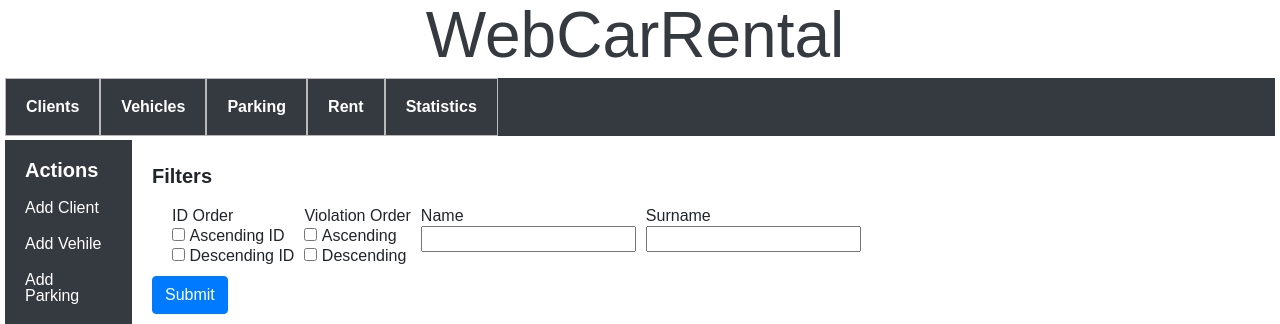
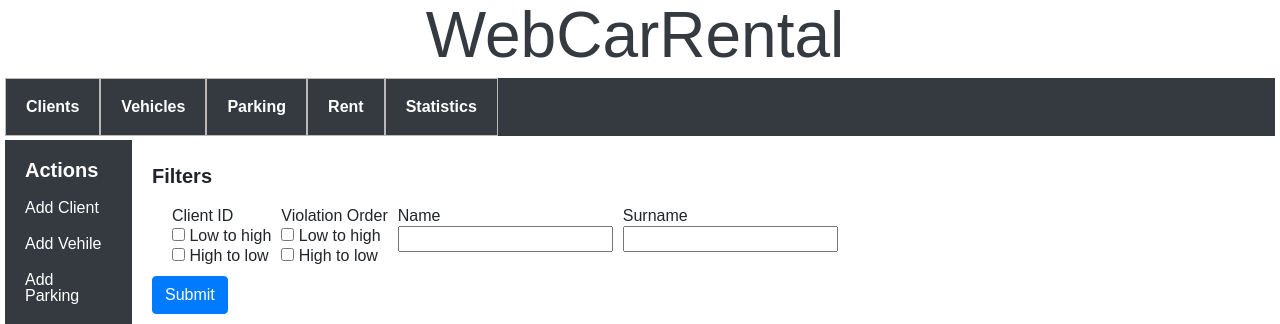
Before and after one commit to dany0k/web_car_rental, a Flask app: page /clients in a window 1280 px wide. Shown: the top 324 px of the page. Run offline with Flask 3, Linux system fonts and the light colour scheme; data comes from the database, SQL or seed files in the repository; some libraries are stand-ins or nearby versions.

Commit message:
Optimize code

```diff
--- a/app.py
+++ b/app.py
@@ -13,30 +13,6 @@ def get_all_items_from_table(Table):
 def count_rows_in_table(Table):
     """Counts all rows in table"""
     return db.session.query(Table).count()
-
-
-def get_client(client_id):
-    """Select client from Client table by its id"""
-    return db.session.query(Client)\
-        .filter(Client.client_id == int(client_id)).one_or_none()
-
-
-def get_vehicle(vin_number):
-    """Select vehicle from Vehicle table by its id"""
-    return db.session.query(Vehicle)\
-        .filter(Vehicle.vin_number == vin_number).one_or_none()
-
-
-def get_parking(parking_id):
-    """Select parking from Parking table by its id"""
-    return db.session.query(Parking)\
-        .filter(Parking.parking_id == int(parking_id)).one_or_none()
-
-
-def get_rent(rent_id):
-    """Select rent from Rent table by its id"""
-    return db.session.query(Rent)\
-        .filter(Rent.rent_id == int(rent_id)).one_or_none()
 
 
 def can_rent(vin_number, client_id):
@@ -62,6 +38,8 @@ def can_rent(vin_number, client_id):
 
 
 def is_vin_exists(vin_number):
+    """ Method returns False if there no such vin in table"""
+    """ And returns True if vin exists"""
     vins = db.session.query(Vehicle)\
         .filter(Vehicle.vin_number == vin_number).one_or_none()
     if vins == None:
@@ -70,116 +48,22 @@ def is_vin_exists(vin_number):
         return True
 
 
-def check_status_order(selection):
+def check_status_checkbox(selection, Form, func):
+    """Method checks what is Form status from checkbox"""
     if selection == []:
-        ClientsForm.set_status_order(ClientsForm, '0')
+        func(Form, '0')
     if selection == ['1']:
-        ClientsForm.set_status_order(ClientsForm, '1')
+        func(Form, '1')
     if selection == ['2']:
-        ClientsForm.set_status_order(ClientsForm, '2')
+        func(Form, '2')
 
 
-def check_status_violation(selection):
-    if selection == []:
-        ClientsForm.set_status_violation(ClientsForm, '0')
-    if selection == ['1']:
-        ClientsForm.set_status_violation(ClientsForm, '1')
-    if selection == ['2']:
-        ClientsForm.set_status_violation(ClientsForm, '2')
-
-
-def check_status_name(selection):
+def check_status_string_field(selection, Form, func):
+    """Method checks what is Form status from StringField"""
     if selection == '':
-        ClientsForm.set_status_name(ClientsForm, '0')
+        func(Form, '0')
     else:
-        ClientsForm.set_status_name(ClientsForm, '1')
-
-
-def check_status_surname(selection):
-    if selection == '':
-        ClientsForm.set_status_surname(ClientsForm, '0')
-    else:
-        ClientsForm.set_status_surname(ClientsForm, '1')
-
-
-def check_status_price(selection):
-    if selection == []:
-        VehiclesForm.set_status_price(VehiclesForm, '0')
-    if selection == ['1']:
-        VehiclesForm.set_status_price(VehiclesForm, '1')
-    if selection == ['2']:
-        VehiclesForm.set_status_price(VehiclesForm, '2')
-
-
-def check_status_condition(selection):
-    if selection == []:
-        VehiclesForm.set_status_condition(VehiclesForm, '0')
-    if selection == ['1']:
-        VehiclesForm.set_status_condition(VehiclesForm, '1')
-    if selection == ['2']:
-        VehiclesForm.set_status_condition(VehiclesForm, '2')
-
-
-def check_status_brand(selection):
-    if selection == '':
-        VehiclesForm.set_status_brand(VehiclesForm, '0')
-    else:
-        VehiclesForm.set_status_brand(VehiclesForm, '1')
-
-
-def check_status_vin(selection):
-    if selection == '':
-        VehiclesForm.set_status_vin(VehiclesForm, '0')
-    else:
-        VehiclesForm.set_status_vin(VehiclesForm, '1')
-
-
-def check_status_parking_vin(selection):
-    if selection == '':
-        ParkingsForm.set_status_parking_vin(ParkingsForm, '0')
-    else:
-        ParkingsForm.set_status_parking_vin(ParkingsForm, '1')
-
-
-def check_status_parking(selection):
-    if selection == []:
-        ParkingsForm.set_status_parking(ParkingsForm, '0')
-    if selection == ['1']:
-        ParkingsForm.set_status_parking(ParkingsForm, '1')
-    if selection == ['2']:
-        ParkingsForm.set_status_parking(ParkingsForm, '2')
-
-
-def check_status_rent(selection):
-    if selection == []:
-        RentsForm.set_status_rent(RentsForm, '0')
-    if selection == ['1']:
-        RentsForm.set_status_rent(RentsForm, '1')
-    if selection == ['2']:
-        RentsForm.set_status_rent(RentsForm, '2')
-
-
-def check_status_client_id(selection):
-    if selection == []:
-        RentsForm.set_status_client_id(RentsForm, '0')
-    if selection == ['1']:
-        RentsForm.set_status_client_id(RentsForm, '1')
-    if selection == ['2']:
-        RentsForm.set_status_client_id(RentsForm, '2')
-
-
-def check_status_rent_vin(selection):
-    if selection == '':
-        RentsForm.set_status_rent_vin(RentsForm, '0')
-    else:
-        RentsForm.set_status_rent_vin(RentsForm, '1')
-
-
-def check_status_serch_client_id(selection):
-    if selection == '':
-        RentsForm.set_status_serch_client_id(RentsForm, '0')
-    else:
-        RentsForm.set_status_serch_client_id(RentsForm, '1')
+        func(Form, '1')
 
 
 # Clients
@@ -204,12 +88,15 @@ def create_client():
 @app.route('/client/<int:client_id>/edit-client', methods=('GET', 'POST'))
 def edit_client(client_id):
     """Edit client from Client table"""
-    cur_client = get_client(client_id)
+    cur_client = db.session.query(Client)\
+        .filter(Client.client_id == client_id).first()
     form = EditAndDeleteClientForm()
+    # Filling form from DB using GET request
     if request.method == 'GET':
         form.firstname.data = cur_client.firstname
         form.surname.data = cur_client.surname
         form.violation.data = cur_client.violation
+    # Filling DB from form using POST request
     if request.method == 'POST' and form.validate_on_submit():
         form.populate_obj(cur_client)
         if form.delete.data:
@@ -239,10 +126,11 @@ def clients():
     serch_surname = form.serch_surname.data
     if request.method == 'POST':
         page = 1
-        check_status_order(select_order)
-        check_status_violation(select_violation)
-        check_status_name(serch_name)
-        check_status_surname(serch_surname)
+        # Check all statuses for filtering
+        check_status_checkbox(select_order, ClientsForm, ClientsForm.set_status_order)
+        check_status_checkbox(select_violation, ClientsForm, ClientsForm.set_status_violation)
+        check_status_string_field(serch_name, ClientsForm, ClientsForm.set_status_name)
+        check_status_string_field(serch_surname, ClientsForm, ClientsForm.set_status_surname)
 
     if ClientsForm.status_order == '0':
         form.select_order.data = []
@@ -300,14 +188,17 @@ def create_vehicle():
 @app.route('/vehicle/<string:vin_number>/edit-vehicle', methods=('GET', 'POST'))
 def edit_vehicle(vin_number):
     """Edit vehicle from Vehicle table"""
-    cur_vehicle = get_vehicle(vin_number)
+    cur_vehicle = db.session.query(Vehicle)\
+        .filter(Vehicle.vin_number == vin_number).first()
     form = EditAndDeleteVehicleForm()
+    # Filling form from DB using GET request
     if request.method == 'GET':
         form.vin_number.data = cur_vehicle.vin_number
         form.brand.data = cur_vehicle.brand
         form.price.data = cur_vehicle.price
         if cur_vehicle.condition == 1:
             form.condition.default = '1'
+    # Filling DB from form using POST request
     if request.method == 'POST' and form.validate_on_submit():
         form.populate_obj(cur_vehicle)
         if form.delete.data:
@@ -332,7 +223,6 @@ def edit_vehicle(vin_number):
 @app.route('/vehicles', methods=('GET', 'POST'))
 def vehicles():
     """Select all vehicles from Vehicle table"""
-    # Pagination
     form=VehiclesForm()
 
     page = request.args.get('page', 1, type=int)
@@ -344,10 +234,10 @@ def vehicles():
     serch_vin = form.serch_vin.data
     if request.method == 'POST':
         page = 1
-        check_status_price(select_price)
-        check_status_condition(select_condition)
-        check_status_brand(serch_brand)
-        check_status_vin(serch_vin)
+        check_status_checkbox(select_price, VehiclesForm, VehiclesForm.set_status_price)
+        check_status_checkbox(select_condition, VehiclesForm, VehiclesForm.set_status_condition)
+        check_status_string_field(serch_brand, VehiclesForm, VehiclesForm.set_status_brand)
+        check_status_string_field(serch_vin, VehiclesForm, VehiclesForm.set_status_vin)
 
     if VehiclesForm.status_price == '0':
         form.select_price.data = []
@@ -404,10 +294,13 @@ def create_parking():
 @app.route('/parking/<int:parking_id>/edit-parking', methods=('GET', 'POST'))
 def edit_parking(parking_id):
     """Insert parking into Parking table"""
-    cur_parking = get_parking(parking_id)
+    cur_parking = db.session.query(Parking)\
+        .filter(Parking.parking_id == parking_id).first()
     form = EditAndDeleteParkingForm()
+    # Filling form from DB using GET request
     if request.method == 'GET':
         form.vin_number.data = cur_parking.vin_number
+    # Filling DB from form using POST request
     if request.method == 'POST' and form.validate_on_submit():
         vin_number = form.vin_number.data
         form.populate_obj(cur_parking)
@@ -440,8 +333,8 @@ def parkings():
     serch_vin = form.serch_vin.data
     if request.method == 'POST':
         page = 1
-        check_status_parking(select_parking)
-        check_status_vin(serch_vin)
+        check_status_checkbox(select_parking, ParkingsForm, ParkingsForm.set_status_parking)
+        check_status_string_field(serch_vin, ParkingsForm, ParkingsForm.set_status_parking_vin)
 
     if ParkingsForm.status_parking == '0':
         form.select_parking.data = []
@@ -493,13 +386,16 @@ def create_rent():
 @app.route('/rent/<int:rent_id>/edit-rent', methods=('GET', 'POST'))
 def edit_rent(rent_id):
     """Edit rent from Rent table"""
-    cur_rent = get_rent(rent_id)
+    cur_rent = db.session.query(Rent)\
+        .filter(Rent.rent_id == rent_id).first()
     form = EditAndDeleteRentForm()
+    # Filling form from DB using GET request
     if request.method == 'GET':
         form.client_id.data = cur_rent.client_id
         form.vin_number.data = cur_rent.vin_number
         form.begin_date.data = cur_rent.begin_date
         form.end_date.data = cur_rent.end_date
+    # Filling DB from form using POST request
     if request.method == 'POST' and form.validate_on_submit():
         form.populate_obj(cur_rent)
         if form.delete.data:
@@ -533,10 +429,10 @@ def rents():
     serch_client_id = form.serch_client_id.data
     if request.method == 'POST':
         page = 1
-        check_status_rent(select_rent)
-        check_status_client_id(select_client_id)
-        check_status_rent_vin(serch_vin)
-        check_status_serch_client_id(serch_client_id)
+        check_status_checkbox(select_rent, RentsForm, RentsForm.set_status_rent)
+        check_status_checkbox(select_client_id, RentsForm, RentsForm.set_status_client_id)
+        check_status_string_field(serch_vin, RentsForm, RentsForm.set_status_rent_vin)
+        check_status_string_field(serch_client_id, RentsForm, RentsForm.set_status_serch_client_id)
 
     if RentsForm.status_rent == '0':
         form.select_rent.data = []
@@ -566,6 +462,31 @@ def rents():
         form=form)
 
 
+def split_str(sentence):
+    sentence = str(sentence)
+    s = [int(s) for s in re.findall(r'-?\d+\.?\d*', sentence)]
+    return s
+
+
+def get_best_client():
+    """Method returns best client ID, Name, Surname, Rents Amount """
+    best_client = db.session.query(Rent.client_id, func.count(Rent.vin_number))\
+    .group_by(Rent.client_id)\
+        .order_by((desc(func.count(Rent.vin_number))))\
+            .first()
+    best_client_list = split_str(best_client)
+    best_client_name = db.session.query(Client.firstname)\
+        .filter(Client.client_id == best_client_list[0]).one_or_none()
+    best_client_surname = db.session.query(Client.surname)\
+        .filter(Client.client_id == best_client_list[0]).one_or_none()
+    best_client_name="".join(c for c in str(best_client_name) if c.isalpha())
+    best_client_surname="".join(c for c in str(best_client_surname) if c.isalpha())
+    best_client_list.append(best_client_name)
+    best_client_list.append(best_client_surname)
+
+    return best_client_list
+
+
 @app.route('/statistics')
 def statistics():
     clients_amount = count_rows_in_table(Client)
@@ -576,22 +497,23 @@ def statistics():
         .filter(Vehicle.condition == '0').count()
     parkings_amount = count_rows_in_table(Parking)
     rents_amount = count_rows_in_table(Rent)
-    best_client = db.session.query(Rent.client_id, func.count(Rent.vin_number))\
-        .group_by(Rent.client_id)\
-            .order_by((desc(func.count(Rent.vin_number))))\
-                .first()
-    sentence = str(best_client)
-    s = [int(s) for s in re.findall(r'-?\d+\.?\d*', sentence)]
+    best_client = get_best_client()
+
+    context = {
+        'clients_amount' : clients_amount,
+        'vehicles_amount' : vehicles_amount,
+        'parkings_amount' : parkings_amount,
+        'rents_amount' : rents_amount,
+        'broken_cars' : broken_cars,
+        'working_cars' : working_cars,
+        'best_client_id' : best_client[0],
+        'best_client_rents_amount' : best_client[1],
+        'best_client_name' : best_client[2],
+        'best_client_surname' : best_client[3]
+    }
+
     return render_template(
-        'statistics.html',
-        clients_amount=clients_amount,
-        vehicles_amount=vehicles_amount,
-        parkings_amount=parkings_amount,
-        rents_amount=rents_amount,
-        broken_cars=broken_cars,
-        working_cars=working_cars,
-        best_client=s[0],
-        best_client_rents_amount=s[1])
+        'statistics.html', **context)
 
 
 @app.route('/')
--- a/forms.py
+++ b/forms.py
@@ -10,16 +10,16 @@ class MultiCheckboxField(SelectMultipleField):
 
 class ClientsForm(FlaskForm):
     select_order = MultiCheckboxField(
-        label='ID Order',
+        label='Client ID',
         choices=[
-            (1, 'Ascending ID'),
-            (2, 'Descending ID')
+            (1, 'Low to high'),
+            (2, 'High to low')
         ])
     select_violation = MultiCheckboxField(
         label='Violation Order',
         choices=[
-            (1, 'Ascending'),
-            (2, 'Descending')
+            (1, 'Low to high'),
+            (2, 'High to low')
         ])
     serch_name = StringField(
         label='Name'
@@ -29,6 +29,7 @@ class ClientsForm(FlaskForm):
     )
 
     submit = SubmitField(label=('Submit'))
+
     status_order = 0
     status_violation = 0
     status_name = 0
@@ -99,14 +100,14 @@ class VehiclesForm(FlaskForm):
     select_price = MultiCheckboxField(
         label='Price',
         choices=[
-            (1, 'Ascending Price'),
-            (2, 'Descending Price')
+            (1, 'Low to high'),
+            (2, 'High to low')
         ])
     select_condition = MultiCheckboxField(
         label='Condition',
         choices=[
-            (1, 'Ascending'),
-            (2, 'Descending')
+            (1, 'Low to high'),
+            (2, 'High to low')
         ])
     serch_brand = StringField(
         label='Brand'
@@ -198,10 +199,10 @@ class EditAndDeleteVehicleForm(FlaskForm):
 
 class ParkingsForm(FlaskForm):
     select_parking = MultiCheckboxField(
-        label='ID',
+        label='Parking ID',
         choices=[
-            (1, 'Ascending ID'),
-            (2, 'Descending ID')
+            (1, 'Low to high'),
+            (2, 'High to low')
         ])
 
     serch_vin = StringField(
@@ -248,16 +249,16 @@ class EditAndDeleteParkingForm(FlaskForm):
 
 class RentsForm(FlaskForm):
     select_rent = MultiCheckboxField(
-        label='Rent',
+        label='Rent ID',
         choices=[
-            (1, 'Ascending ID'),
-            (2, 'Descending ID')
+            (1, 'Low to high'),
+            (2, 'High to low')
         ])
     select_client_id = MultiCheckboxField(
         label='Client ID',
         choices=[
-            (1, 'Ascending'),
-            (2, 'Descending')
+            (1, 'Low to high'),
+            (2, 'High to low')
         ])
     select_date = MultiCheckboxField(
         label='Client ID',
--- a/templates/statistics.html
+++ b/templates/statistics.html
@@ -6,7 +6,7 @@
         <p>Clients Amount: {{ clients_amount }}</p>
         <ul class="zebra">
             <li>
-                <p>The most popular client: {{ best_client }} ID</p>
+                <p>The most popular client: {{ best_client_name }} {{ best_client_surname }} {{best_client_id}} ID</p>
             </li>
             <li>
                 <p>The most popular clients Rent Amount: {{ best_client_rents_amount }}</p>
```
Also changed, not shown: model.py (+0 -26 lines).
